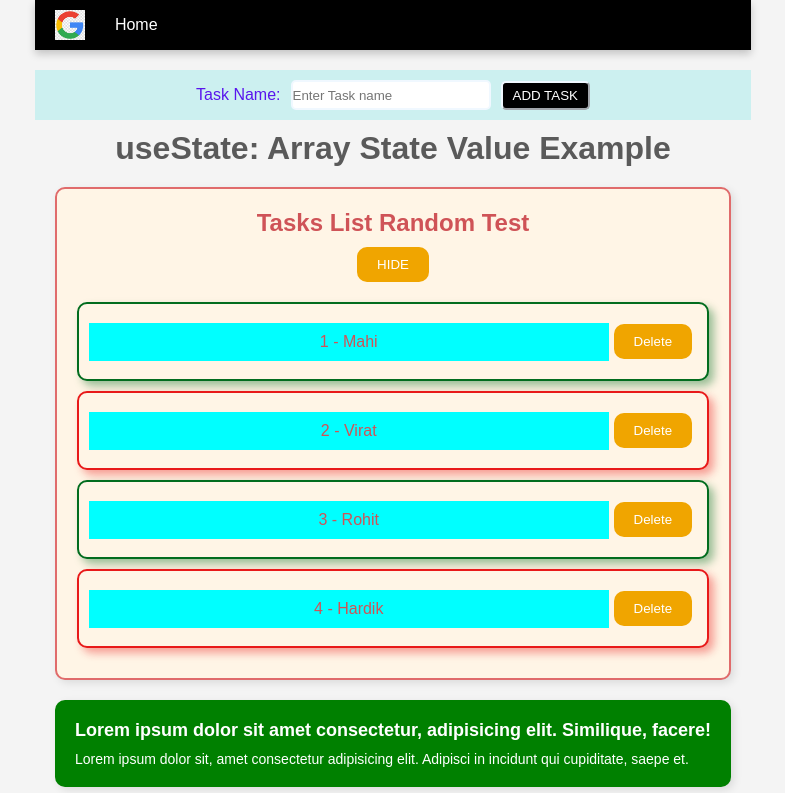
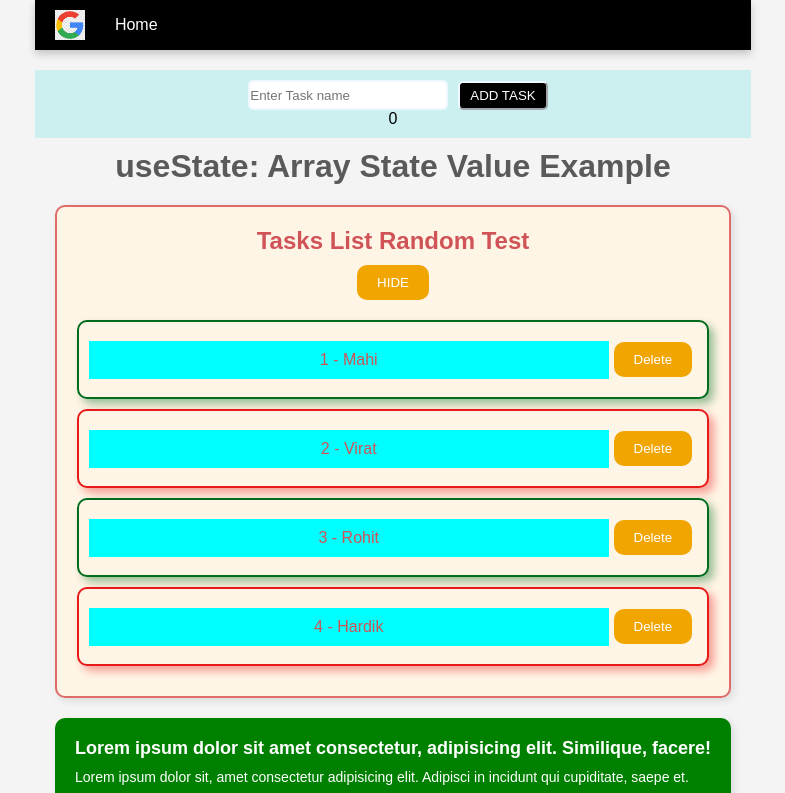
Before and after one commit to NiharikaKolisetty/taskmate, a React (Create React App) app: page / in a window 1280 px wide. Shown: the top 793 px of the page, without its empty margins (247-1032 px from the left). Built offline with nearby package versions, Linux system fonts and the light colour scheme.

Commit message:
15th commit

```diff
--- a/src/components/AddTask.js
+++ b/src/components/AddTask.js
@@ -1,13 +1,22 @@
+import { useState } from "react";
 import "./addTask.css";
 
 const AddTask = () => {
+
+  const[change,setChange] = useState("");
+
+  const handleChange = (e) =>{
+    setChange(e.target.value);
+  }
+
   return (
     <section className="addTask">
-        <form>
-        <label htmlFor="task">Task Name:</label>
-        <input type="text" id="task" name="task" placeholder="Enter Task name" autoComplete="off"></input>
+        <form >
+        <input onChange={(e)=>handleChange(e)} type="text" id="task" name="task" placeholder="Enter Task name" autoComplete="off"></input>
         <button type="submit">ADD TASK</button>
         </form>
+        <p>{change}</p>
+        <p>{change.length}</p>
     </section>
   )
 }
```
